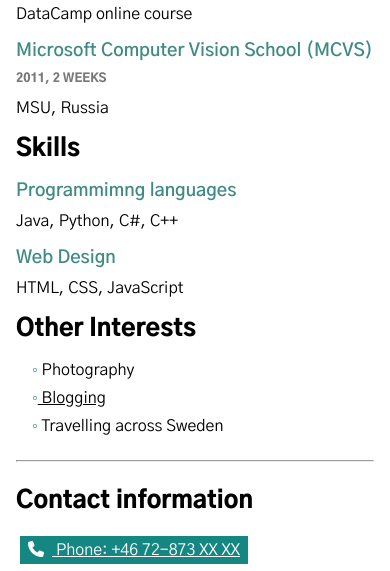
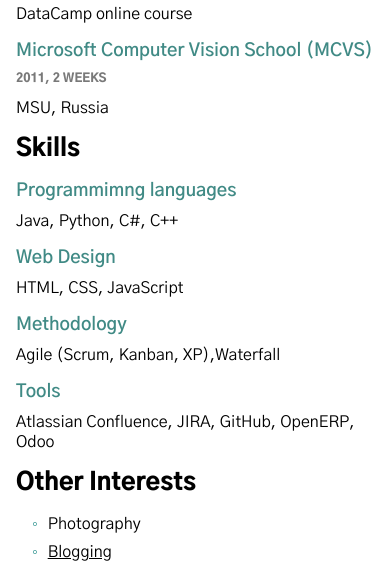
Before and after one commit to ray4ik/cv, a plain HTML site: page public/index.html in a window 390 px wide. Shown: the part 1284-1855 px from the top of the page. Drawn offline with Linux system fonts and the light colour scheme.

Commit message:
Some fixes including fix for the responsive mode in Chrome

```diff
--- a/public/css/_content.css
+++ b/public/css/_content.css
@@ -4,12 +4,12 @@
 .content li {
   list-style-type: none;
   padding-bottom: var(--space-small);
+
 }
 
 .content li::before {
   content: "◦"; color: var(--color-green-lena);
-
-
+  margin-right: 10px;
 }
 
 .content h3 {
--- a/public/index.html
+++ b/public/index.html
@@ -2,10 +2,6 @@
 <html lang="en">
   <head>
     <title>Curriculum</title>
-
-    <!-- Training wheels -->
-    <!-- <link href="http://sdaproject.se/training-wheels.css" rel="stylesheet" /> -->
-
     <!-- Custom CSS -->
     <link href="./css/style.css" rel="stylesheet" />
 
@@ -20,7 +16,7 @@
       src="https://kit.fontawesome.com/86134dd369.js"
       crossorigin="anonymous"
     ></script>
-
+    <!-- Fix for Chrome responsive mode in developer tool -->
     <meta name="viewport" content="width=device-width,initial-scale=1">
   </head>
   <body>
@@ -78,21 +74,26 @@
               <p class="subtitle">2011, 2 weeks</p>
               <p class="desc">MSU, Russia</p>
             </article>
-            <!-- interesets -->
+            <!-- Skills  -->
             <article>
               <h2>Skills</h2>
               <h3>Programmimng languages</h3>
               <p class="desc">Java, Python, C#, C++</p>
               <h3>Web Design</h3>
               <p class="desc">HTML, CSS, JavaScript</p>
+              <h3>Methodology</h3>
+              <p class="desc">Agile (Scrum, Kanban, XP),Waterfall</p>
+              <h3>Tools</h3>
+              <p class="desc">Atlassian Confluence, JIRA, GitHub, OpenERP, Odoo</p>
+
             </article>
             <!-- interesets -->
             <article>
-              <h2> Other Interests</h2>
+              <h2>Other Interests</h2>
               <ul>
-                <li> Photography</li>
-                <li><a href="https://instagram.com/ray4ik" target="_blank"> Blogging</a></li>
-                <li> Travelling across Sweden</li>
+                <li>Photography</li>
+                <li><a href="https://instagram.com/ray4ik" target="_blank">Blogging</a></li>
+                <li>Travelling across Sweden</li>
               </ul>
             </article>
           </div>
@@ -105,21 +106,15 @@
           <ul class="contact-list">
             <li>
               <a href="tel:+46 72-873 XX XX">
-                <i class="fas fa-phone"></i>
-                Phone: +46 72-873 XX XX
-              </a>
+                <i class="fas fa-phone"></i>Phone: +46 72-873 XX XX</a>
             </li>
             <li>
               <a href="mailto:elenakol@kth.se">
-                <i class="fas fa-envelope-open"></i>
-                elenakol@kth.se
-              </a>
+                <i class="fas fa-envelope-open"></i>elenakol@kth.se</a>
             </li>
             <li>
               <a href="https://github.com/ray4ik" target="_blank">
-                <i class="fab fa-github"></i>
-                Git: github.com/ray4ik
-              </a>
+                <i class="fab fa-github"></i>Git: github.com/ray4ik</a>
             </li>
           </ul>
         </footer>
```
